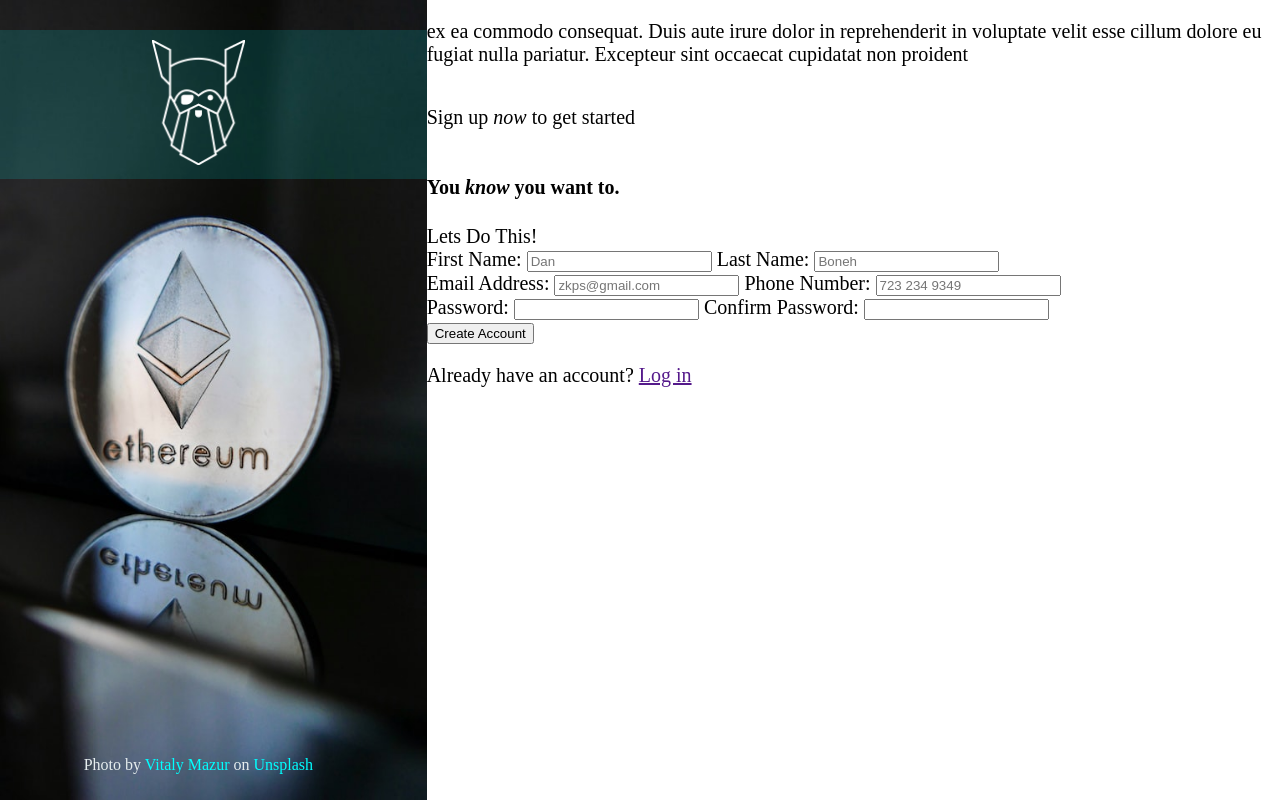
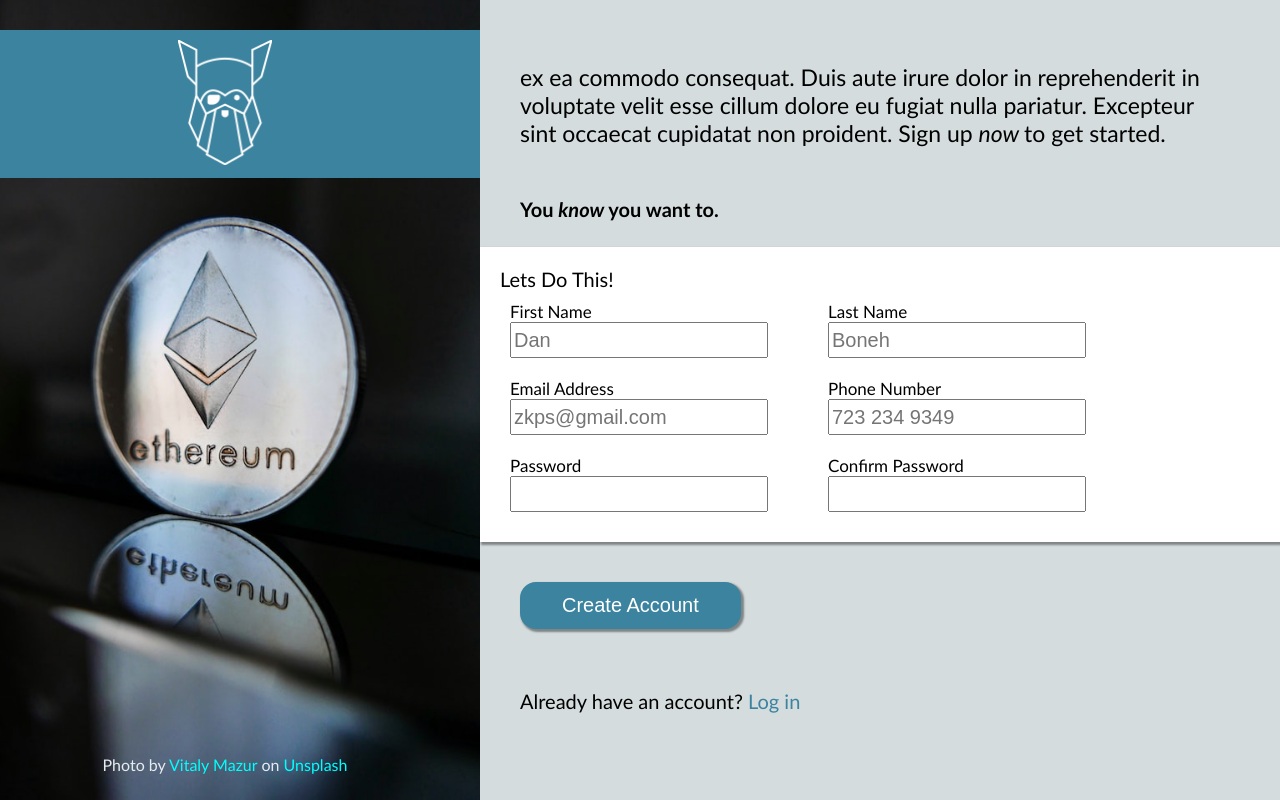
Before and after one commit to evolF35/Sign_Up_Form, a plain HTML site: page index.html in a window 1280 px wide. Drawn offline with Linux system fonts and the light colour scheme.

Commit message:
Finished webpage design

```diff
--- a/index.html
+++ b/index.html
@@ -41,56 +41,75 @@
 
     <div id="rightside">
 
-        <p>ex ea commodo consequat. Duis aute irure dolor in reprehenderit in voluptate velit esse cillum dolore eu fugiat nulla pariatur. Excepteur sint occaecat cupidatat non proident</p>
 
-        <p>Sign up <em> now </em> to get started </p>
+        <p class="paragraph">ex ea commodo consequat. Duis aute irure dolor in reprehenderit
+            in voluptate velit esse cillum dolore eu
+            fugiat nulla pariatur. Excepteur sint
+            occaecat cupidatat non proident.
+            Sign up <em> now </em> to get started.
+        </p>
 
         <h4>You <em> know </em> you want to.</h4>
 
 
     <form action="" method="post">
 
+    <div id="formatt">
+
         Lets Do This!
 
     <div class="inpyts">
 
-        <label for="first_name"> First Name: </label>
+    <div class="row">
+        <label for="first_name"> First Name </label>
         <input type="text" id="first_name" name="first_name" placeholder="Dan">
+    </div>
 
-
-        <label for="last_name"> Last Name: </label>
+    <div class="row">
+        <label for="last_name"> Last Name </label>
         <input type="text" id="last_name" name="last_name" placeholder="Boneh">
+    </div>
 
     </div>
 
     <div class="inpyts">
 
-        <label for="user_email"> Email Address: </label>
+    <div class="row">
+        <label for="user_email"> Email Address </label>
         <input type="email" id="user_email" name="email" placeholder="zkps@gmail.com" >
+    </div>
 
-        <label for="phone_number">Phone Number:</label>
+    <div class="row">
+        <label for="phone_number">Phone Number</label>
         <input type="tel" id="phone_number" name="phone_number" placeholder="723 234 9349 ">
+    </div>
 
     </div>
 
 
 <div class="inpyts">
 
-        <label for="user_password"> Password: </label>
+    <div class="row">
+        <label for="user_password"> Password </label>
         <input type="password" id="user_password" name="password" >
+    </div>
 
-        <label for="user_password"> Confirm Password: </label>
+    <div class="row">
+        <label for="user_password"> Confirm Password </label>
         <input type="password" id="user_password" name="password" >
 
     </div>
 
+</div>
+
+</div>
+
     <button type="submit">Create Account</button>
-
 
     </form>
 
 
-        <p> Already have an account? <a href=""> Log in </a> </p>
+        <p class="login"> Already have an account? <a href=""> Log in </a> </p>
 
     </div>
 
--- a/styles.css
+++ b/styles.css
@@ -1,9 +1,16 @@
+:root{
+    --formcolor:white;
+    --etccolor:rgb(212, 220, 222);
+    --bluecolor: hsl(197, 45%, 43%);
+}
+
+
 body{
     margin: 0px;
     padding: 0px;
     box-sizing: border-box;
+    font-family: 'Gill Sans', 'Gill Sans MT', Calibri, 'Trebuchet MS', sans-serif;
 }
-
 
 #all{
     display: flex;
@@ -15,7 +22,7 @@ body{
     background-position: center;
     display: flex;
     flex-direction: column;
-    flex: 2;
+    flex: 3;
     min-height: 100vh;
     justify-content: space-between;
 }
@@ -24,7 +31,8 @@ body{
     font-size: 20px;
     display: flex;
     flex-direction: column;
-    flex: 4;
+    flex: 5;
+    background-color: var(--etccolor);
 }
 
 
@@ -36,6 +44,7 @@ body{
 
 #odbackground{
     background-color: rgba(0, 255, 255, 0.14);
+    background-color: var(--bluecolor);
     display: flex;
     flex-direction: column;
     align-items: center;
@@ -53,4 +62,63 @@ body{
 .photographer a{
     text-decoration: none;
     color: aqua;
+
 }
+
+#formatt{
+    background-color: var(--formcolor);
+    box-shadow: 2px 2px 2px 1px rgba(0, 0, 0, 0.4);
+    padding: 20px;
+    display: flex;
+    flex-direction: column;
+    align-items:flex-start;
+}
+
+.inpyts{
+    padding: 10px;
+    display: flex;
+    column-gap: 60px;
+    row-gap: 20px;
+    flex-wrap: wrap;
+}
+
+.row{
+    display: flex;
+    flex-direction: column;
+    font-size: 17px;
+}
+
+.row input{
+    height: 30px;
+    width: 250px;
+    font-size: 20px;
+}
+
+.paragraph, .login , h4{
+    padding-left: 40px;
+}
+
+
+button{
+    margin: 40px;
+    padding: 10px 40px;
+    font-size: 20px;
+    border-color: transparent;
+    border-radius: 16px;
+    box-shadow: 2px 2px 2px 1px rgba(0, 0, 0, 0.4);
+    color: white;
+    background-color: hsl(197, 45%, 43%);
+}
+
+.login a{
+    text-decoration: none;
+    color:var(--bluecolor);
+}
+
+
+.paragraph{
+    padding-top: 40px;
+    max-width: 700px;
+    font-size: 23px;
+    font-weight:500;
+}
```
